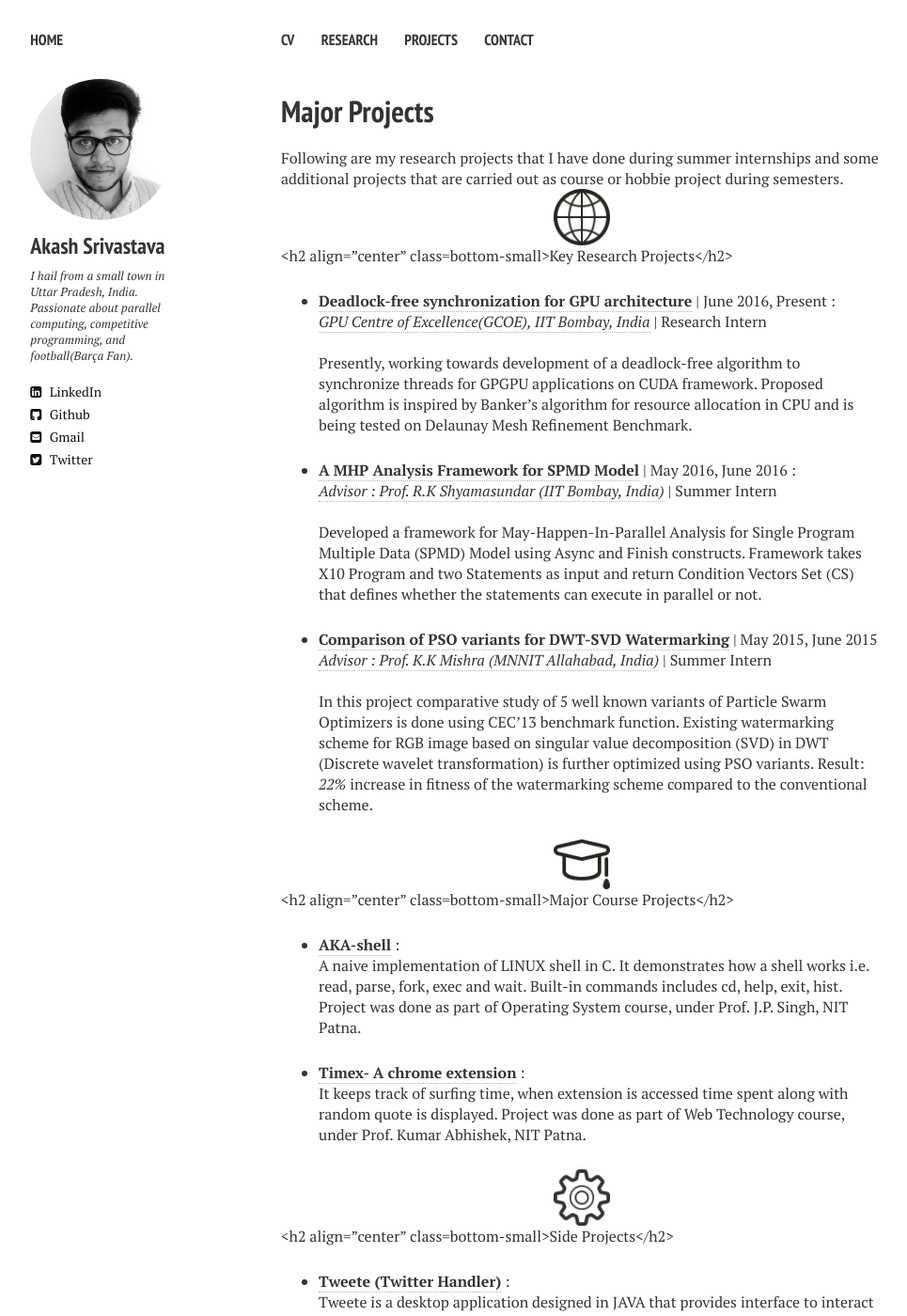
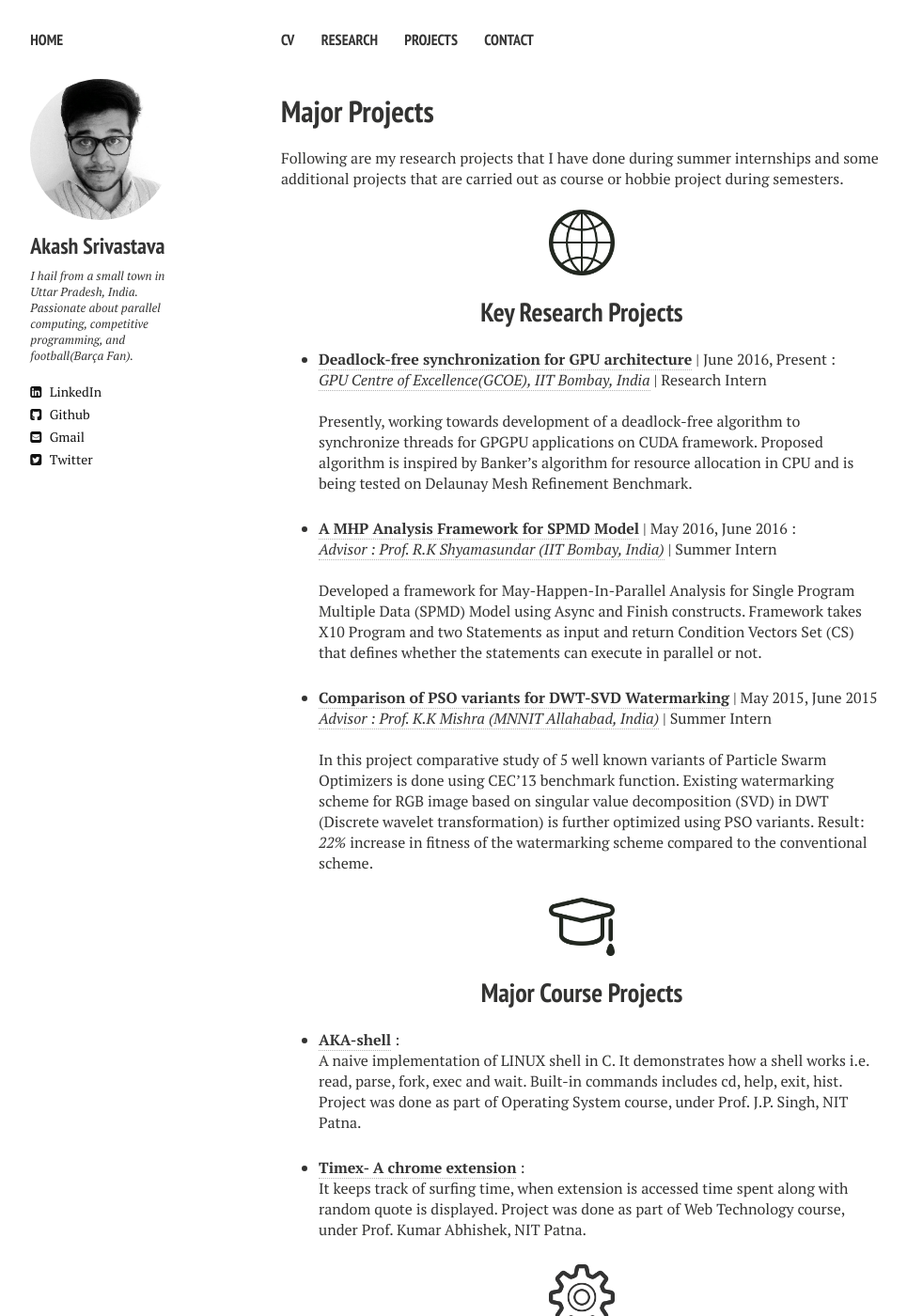
Before and after one commit to Akash1684/akash1684.github.io, a Jekyll site: the page built from projects.md, in a window 1280 px wide and 1400 px high. Shown: the whole window at 94% size, without its empty margins (21-986 px from the left). Built offline with Jekyll 4.4.1, drawn with Linux system fonts in a browser that asks for light colours; nearby versions of some CDN libraries.

Commit message:
Update projects.md

```diff
--- a/projects.md
+++ b/projects.md
@@ -8,11 +8,11 @@ comments: false
 ---
 
 Following are my research projects that I have done during summer internships and some additional projects that are carried out as course or hobbie project during semesters.
-
+<br/>
 <!--### Key Research Projects-->
 
-<p align="center" ><img src="/images/CV/world.png" alt="Key Research Projects" width="60" height="60"></p>
-<h2 align="center" class=bottom-small>Key Research Projects</h2>
+<p align="center" ><img src="/images/CV/world.png" alt="Key Research Projects" width="70" height="70"></p>
+<h2 align="center" >Key Research Projects</h2>
 
 * [**Deadlock-free synchronization for GPU architecture**](https://drive.google.com/open?id=0B2jIT4ExtjujbUYxcnFHQWFCMjQ){:target="_blank"} | June 2016, Present :
   <br>
@@ -34,15 +34,15 @@ Following are my research projects that I have done during summer internships an
 
 <!--### Course and Side Projects-->
 
-<p align="center" ><img src="/images/CV/study.png" alt="Major Course Projects" width="60" height="60"></p>
-<h2 align="center" class=bottom-small>Major Course Projects</h2>
+<p align="center" ><img src="/images/CV/study.png" alt="Major Course Projects" width="70" height="70"></p>
+<h2 align="center">Major Course Projects</h2>
 
 * [**AKA-shell**](https://github.com/Akash1684/AKA-shell){:target="_blank"} : <br> A naive implementation of LINUX shell in C. It demonstrates how a shell works i.e. read, parse, fork, exec and wait. Built-in commands includes cd, help, exit, hist. Project was done as part of Operating System course, under Prof. J.P. Singh, NIT Patna.
 
 * [**Timex- A chrome extension**](https://github.com/Akash1684/Timex){:target="_blank"} : <br> It keeps track of surfing time, when extension is accessed time spent along with random quote is displayed. Project was done as part of Web Technology course, under Prof. Kumar Abhishek, NIT Patna.
 
-<p align="center" ><img src="/images/CV/settings.png" alt="Major Course Projects" width="60" height="60"></p>
-<h2 align="center" class=bottom-small>Side Projects</h2>
+<p align="center" ><img src="/images/CV/settings.png" alt="Major Course Projects" width="70" height="70"></p>
+<h2 align="center">Side Projects</h2>
 
 
 * [**Tweete (Twitter Handler)**](https://github.com/Akash1684/Tweete){:target="_blank"} : <br> Tweete is a desktop application designed in JAVA that provides interface to interact with Twitter account using Twitter4j API. Presently, Tweete has three features: Update Status, Send Direct Messages and Retrieve Previous Tweets.
```
